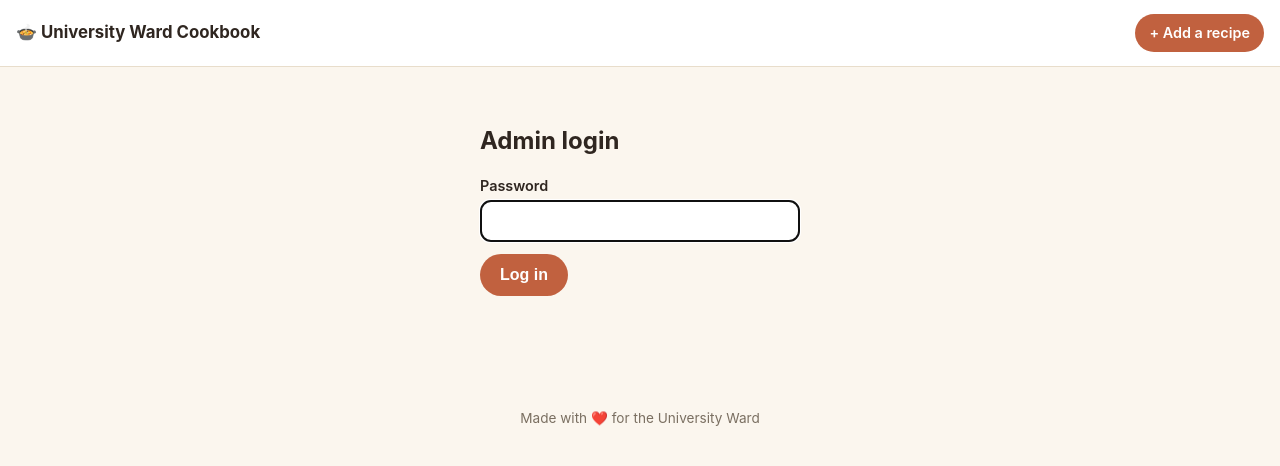
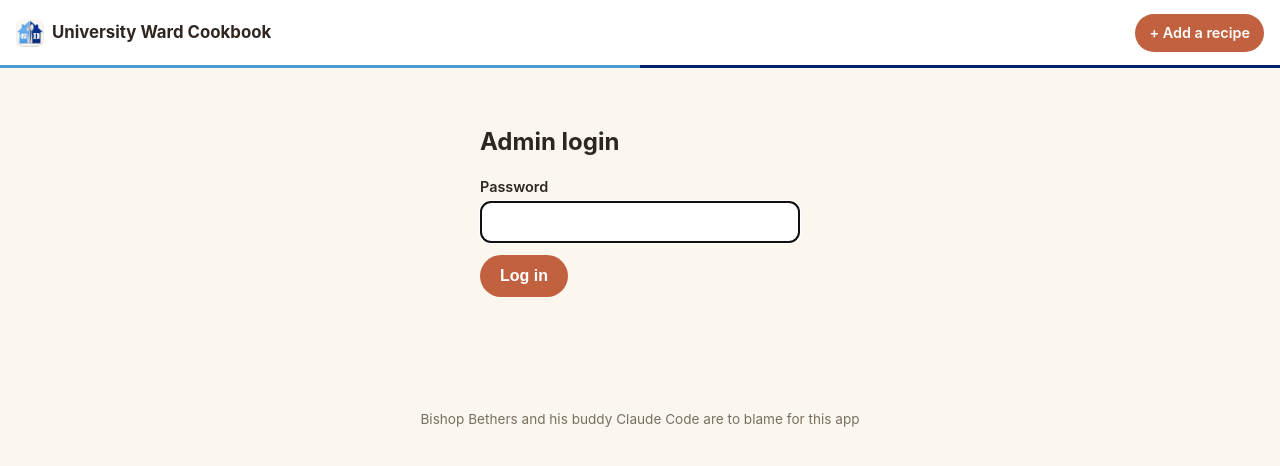
Before and after one commit to mbethers/ward-recipe-book, a Flask app: page /admin/login in a window 1280 px wide. Shown: the top 466 px of the page. Run offline with Flask 3, Linux system fonts and the light colour scheme; some libraries are stand-ins or nearby versions.

Commit message:
Add app icon, PWA manifest, header logo, footer joke, Duke/Carolina accents
- Generated favicon (16/32px), apple-touch-icon (180px), PWA icons
  (192/512px), and a small header logo (64px) from the icon Mark
  provided; wired them all into base.html plus a new web manifest so
  "Add to Home Screen" gets a proper icon and name instead of a random
  page screenshot.
- Sampled the icon's actual colors (Carolina Blue ~#4b9cd3, Duke Navy
  ~#012169) and applied them as accents rather than a full repaint:
  category badges (was sage green) and the active filter chip (was
  plain dark) now carry the two colors, plus a thin split header
  border echoing the icon's split-house design. Kept the warm
  cream/terracotta base for everything else - blue reads as an
  appetite suppressant in food-adjacent design, so it stays an accent,
  not the dominant palette.
- Footer easter egg per request.

Co-Authored-By: Claude Sonnet 5 <noreply@anthropic.com>

```diff
--- a/static/style.css
+++ b/static/style.css
@@ -8,6 +8,12 @@
   --sage: #7f9473;
   --border: #e8ddcb;
   --danger: #b5443a;
+  /* Accent pair pulled from the app icon (UNC/Duke house) - used sparingly as
+     touches (category badges, active filters, header accent), not a repaint:
+     warm tones stay the base since blue reads as an appetite suppressant in
+     food-adjacent design. */
+  --carolina-blue: #4b9cd3;
+  --duke-navy: #012169;
   --radius: 14px;
   --max-width: 720px;
 }
@@ -36,18 +42,23 @@ a:hover { text-decoration: underline; }
   align-items: center;
   justify-content: space-between;
   gap: 12px;
-  padding: 14px 16px;
+  padding: 14px 16px 13px;
   background: var(--paper);
-  border-bottom: 1px solid var(--border);
+  border-bottom: 3px solid;
+  border-image: linear-gradient(to right, var(--carolina-blue) 50%, var(--duke-navy) 50%) 1;
   position: sticky;
   top: 0;
   z-index: 10;
 }
 .site-header .brand {
+  display: flex;
+  align-items: center;
+  gap: 8px;
   font-weight: 700;
   font-size: 1.05rem;
   color: var(--ink);
 }
+.brand-logo { width: 28px; height: 28px; border-radius: 7px; display: block; }
 .site-header .add-link {
   background: var(--terracotta);
   color: #fff;
@@ -121,7 +132,7 @@ h2 { font-size: 1.1rem; margin: 20px 0 8px; }
   white-space: nowrap;
 }
 .chip:hover { text-decoration: none; border-color: var(--terracotta); }
-.chip-active { background: var(--ink); color: #fff; border-color: var(--ink); }
+.chip-active { background: var(--duke-navy); color: #fff; border-color: var(--duke-navy); }
 
 /* Recipe grid */
 .recipe-grid {
@@ -154,7 +165,7 @@ h2 { font-size: 1.1rem; margin: 20px 0 8px; }
 
 .badge {
   display: inline-block;
-  background: var(--sage);
+  background: var(--carolina-blue);
   color: #fff;
   font-size: 0.72rem;
   font-weight: 600;
--- a/templates/base.html
+++ b/templates/base.html
@@ -5,11 +5,18 @@
   <meta name="viewport" content="width=device-width, initial-scale=1">
   <title>{% block title %}{{ ward_name }} Cookbook{% endblock %}</title>
   <link rel="stylesheet" href="{{ url_for('static', filename='style.css') }}">
-  <link rel="icon" href="data:,">
+  <link rel="icon" type="image/png" sizes="32x32" href="{{ url_for('static', filename='favicon-32.png') }}">
+  <link rel="icon" type="image/png" sizes="16x16" href="{{ url_for('static', filename='favicon-16.png') }}">
+  <link rel="apple-touch-icon" href="{{ url_for('static', filename='apple-touch-icon.png') }}">
+  <link rel="manifest" href="{{ url_for('static', filename='manifest.webmanifest') }}">
+  <meta name="theme-color" content="#c1613f">
 </head>
 <body>
   <header class="site-header">
-    <a class="brand" href="{{ url_for('index') }}">🍲 {{ ward_name }} Cookbook</a>
+    <a class="brand" href="{{ url_for('index') }}">
+      <img class="brand-logo" src="{{ url_for('static', filename='brand-logo.png') }}" alt="">
+      {{ ward_name }} Cookbook
+    </a>
     <a class="add-link" href="{{ url_for('submit_form') }}">+ Add a recipe</a>
   </header>
 
@@ -28,7 +35,7 @@
   </main>
 
   <footer class="site-footer">
-    <span>Made with ❤️ for the {{ ward_name }}</span>
+    <span>Bishop Bethers and his buddy Claude Code are to blame for this app</span>
   </footer>
 </body>
 </html>
```
Also changed, not shown: static/apple-touch-icon.png (added), static/brand-logo.png (added), static/favicon-16.png (added), static/favicon-32.png (added), static/icon-192.png (added), static/icon-512.png (added), static/manifest.webmanifest (added).
